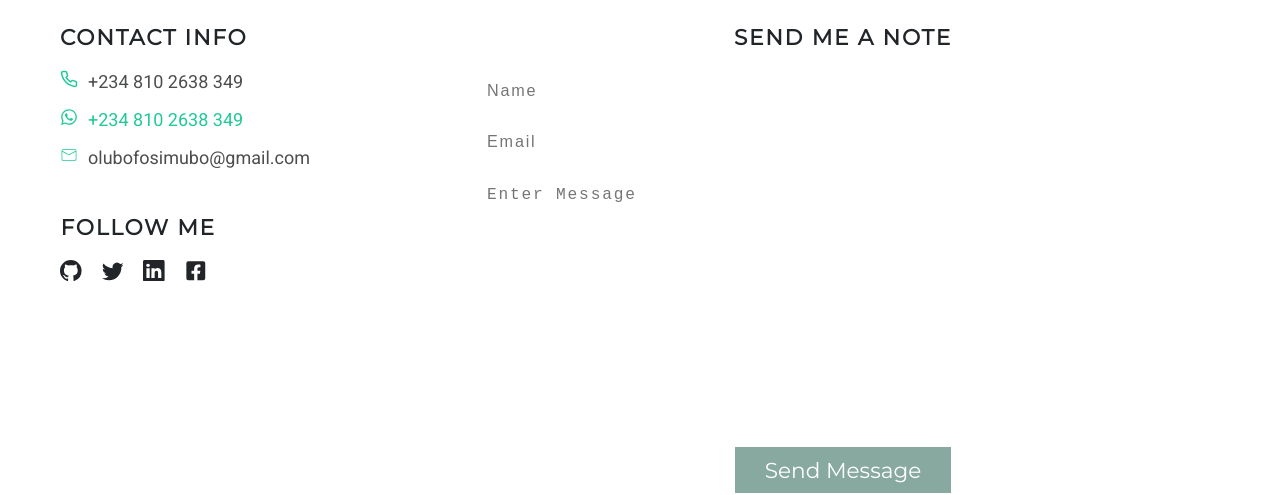
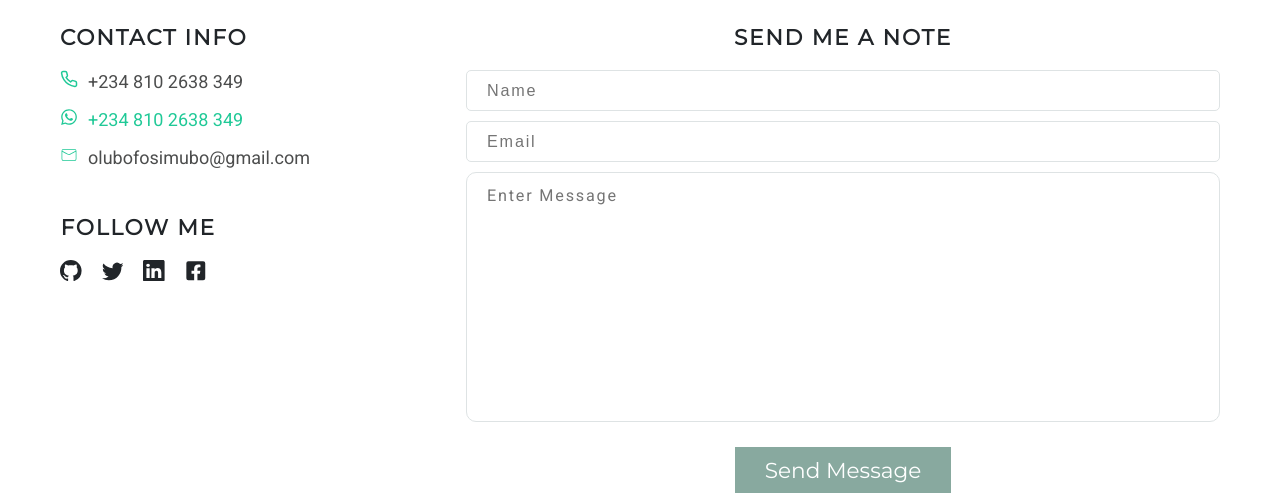
Before and after one commit to FojoBass/myPortfolio, a React (Create React App) app: page / in a window 1280 px wide. Shown: the part 2618-3113 px from the top of the page. Built offline with nearby package versions, Linux system fonts and the light colour scheme.

Commit message:
Contact form border fix

```diff
--- a/src/Pages/Contact/contact.css
+++ b/src/Pages/Contact/contact.css
@@ -25,7 +25,7 @@
 #contact input {
   display: block;
   width: 100%;
-  border: 0.5px solid transparent;
+  border: 0.5px solid var(--hdg-clr1);
   border-radius: 5px;
   padding: 10px 20px;
   margin-bottom: 10px;
@@ -47,7 +47,7 @@ textarea {
   width: 100%;
   height: 250px;
   outline: none;
-  border: 0.5px solid transparent;
+  border: 0.5px solid var(--hdg-clr1);
   border-radius: 10px;
   transition: all ease var(--mid-trans);
   padding: 10px 20px;
@@ -55,6 +55,8 @@ textarea {
   letter-spacing: 0.1rem;
   background-color: var(--bg-clr1);
   color: var(--txt-clr1);
+  font-family: var(--fnt3);
+  font-size: var(--xsml-fnt);
 }
 
 #contact button[type='submit'] {
```
